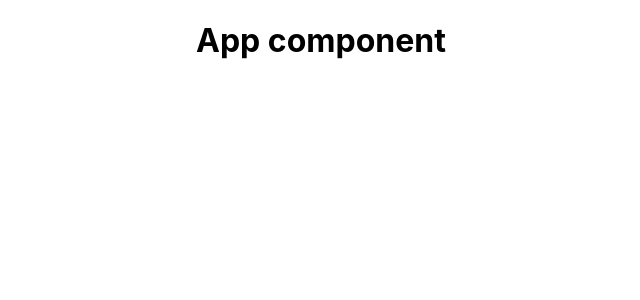
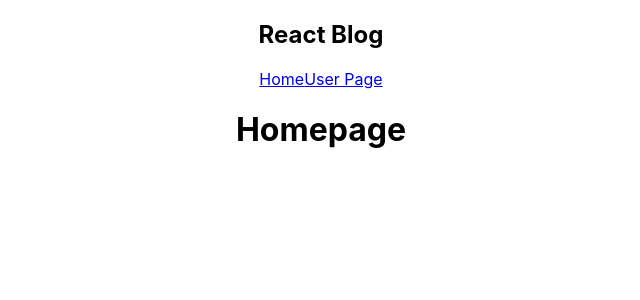
Before and after one commit to AndrewYoung72/react-blog, a React (Create React App) app: page / in a window 1280 px wide. Shown: the top 300 px of the page, without its empty margins (319-959 px from the left). Built offline with nearby package versions, Linux system fonts and the light colour scheme.

Commit message:
added home and navbar.js

```diff
--- a/src/App.js
+++ b/src/App.js
@@ -1,10 +1,14 @@
 import './App.css';
+import Navbar from './pages/Navbar';
+import Home from './pages/Home';
 
 function App() {
+
   return (
     <div className="App">
+      <Navbar />
       <div className="content">
-        <h1> App component</h1>
+        <Home />
       </div>
     </div>
   );
--- /dev/null
+++ b/src/pages/Home.js
@@ -0,0 +1,9 @@
+
+
+export default function Home() {
+  return(
+    <div>
+      <h1>Homepage</h1>
+    </div>
+  )
+}
--- /dev/null
+++ b/src/pages/Navbar.js
@@ -0,0 +1,15 @@
+// import React, { useState, useEffect } from "react";
+
+
+
+export default function Navbar() {
+  return(
+   <nav>
+    <h1>React Blog</h1>
+    <div>
+      <a href="/">Home</a>
+      <a href="/User">User Page</a>
+    </div>
+   </nav>
+  );
+}
```
